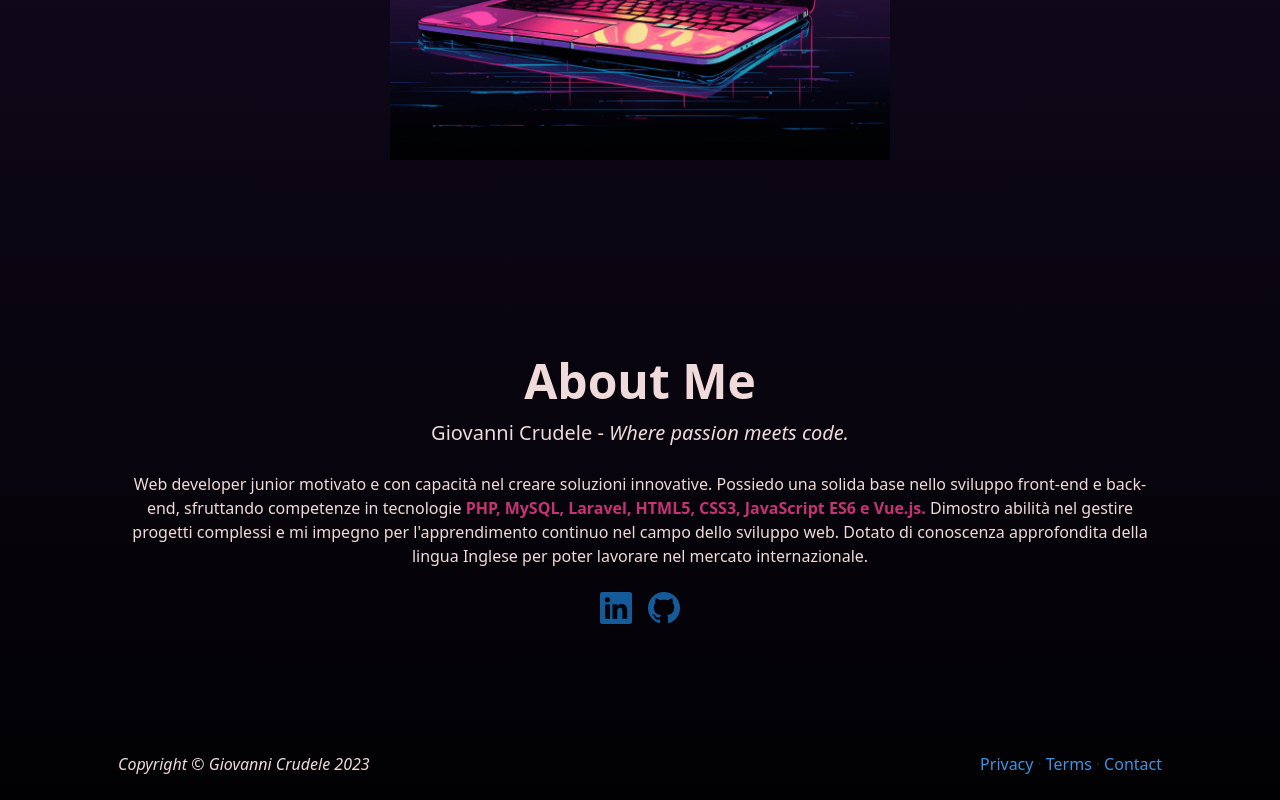
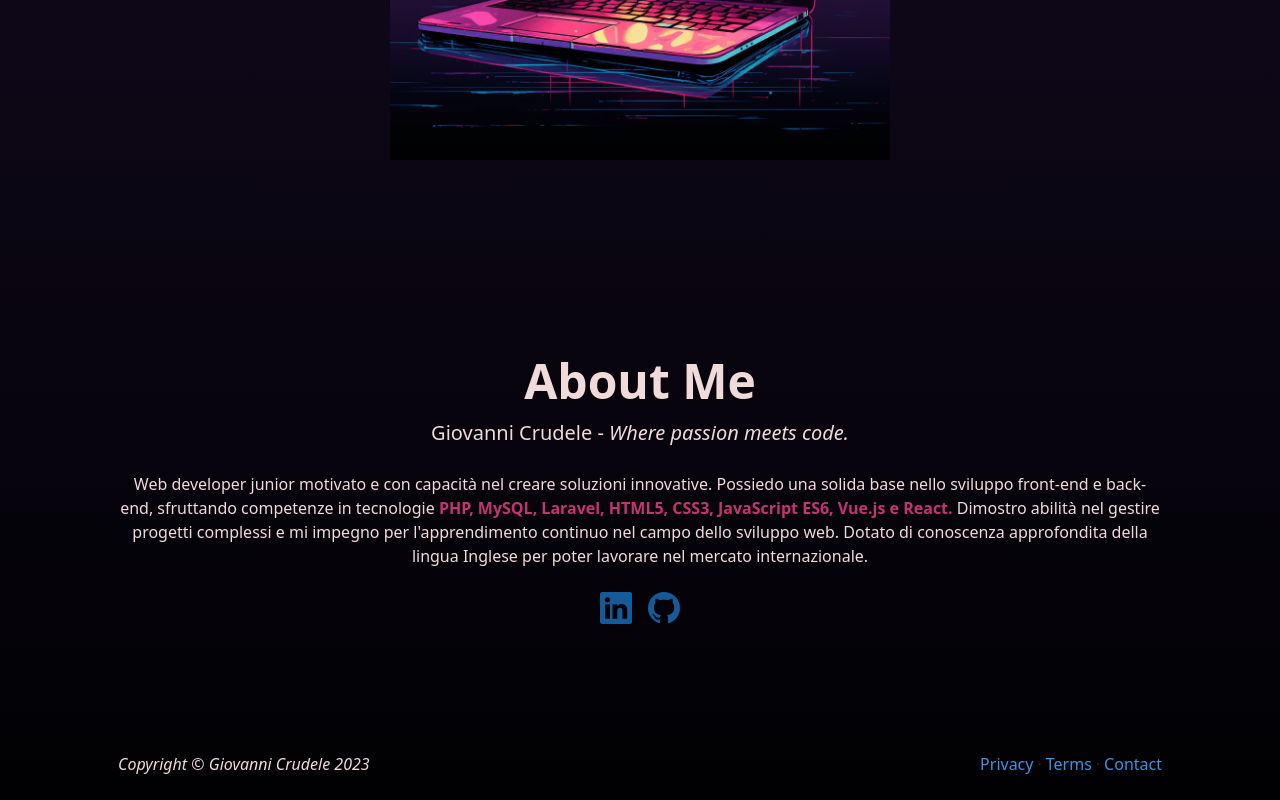
Before and after one commit to JarielGFox/neonsunset, a Vue app: page / in a window 1280 px wide. Shown: the part 805-1605 px from the top of the page. Built offline with nearby package versions, Linux system fonts and the light colour scheme.

Commit message:
slight update

```diff
--- a/src/views/About.vue
+++ b/src/views/About.vue
@@ -21,12 +21,11 @@ export default {
             <h2 class="display-5 fw-bolder"><span class="text-gradient d-inline">About Me</span></h2>
             <p class="lead fw-light mb-4">Giovanni Crudele - <em>Where passion meets code.</em></p>
             <p class="text-pink-light">Web developer junior motivato e con capacità nel creare soluzioni innovative.
-              Possiedo
-              una solida base nello sviluppo front-end e back-end, sfruttando competenze in tecnologie <span
-                class="text-pink"><strong> PHP, MySQL, Laravel, HTML5, CSS3, JavaScript ES6 e Vue.js. </strong></span>
-              Dimostro abilità
-              nel gestire progetti complessi e mi impegno per l'apprendimento continuo nel campo dello sviluppo web.
-              Dotato di conoscenza approfondita della lingua Inglese per poter lavorare nel mercato internazionale.</p>
+              Possiedo una solida base nello sviluppo front-end e back-end, sfruttando competenze in tecnologie <span
+                class="text-pink"><strong> PHP, MySQL, Laravel, HTML5, CSS3, JavaScript ES6, Vue.js e React.
+                </strong></span> Dimostro abilità nel gestire progetti complessi e mi impegno per l'apprendimento continuo
+              nel campo dello sviluppo web. Dotato di conoscenza approfondita della lingua Inglese per poter lavorare nel
+              mercato internazionale.</p>
             <div class="d-flex w-100 gap-3 justify-content-center fs-2">
               <a class="text-sea d-block" href="https://linkedin.com/in/giocrudele" target="_blank"><i
                   class="bi bi-linkedin"></i></a>
--- a/src/views/Projects.vue
+++ b/src/views/Projects.vue
@@ -25,9 +25,10 @@ export default {
                                     <p>Una progressive web app, costituita da logiche JavaScript, struttura HTML e librerie
                                         CSS Bootstrap. Può essere utilizzata comodamente da Smartphone per misurare il
                                         proprio tempo in competizioni sportive o per giochi da tavolo che utilizzano la
-                                        misurazione del tempo.</p>
+                                        misurazione del tempo. <span class="text-pink fw-bold">Provalo qui -></span> <a
+                                            href="https://neonsunset.altervista.org/pwa/stopwatch/">Stopwatch</a></p>
                                 </div>
-                                <img class="img-fluid" src="https://dummyimage.com/300x400/343a40/6c757d" alt="..." />
+                                <img class="img-fluid" src="../assets/img/stopwatch.jpg" alt="Stopwatch JS" />
                             </div>
                         </div>
                     </div>
@@ -90,7 +91,7 @@ export default {
     <section class="py-5">
         <div class="container px-5">
             <div class="text-center">
-                <h4 class="display-4 fw-bolder mb-4 text-pink-light">Interessatə ?</h4>
+                <h4 class="display-4 fw-bolder mb-4 text-pink-light">Vuoi saperne di più?</h4>
                 <h4 class="display-4 fw-bolder mb-4 text-pink-light">Collaboriamo insieme allora!</h4>
                 <router-link :to="{ name: 'contacts' }"
                     class="btn btn-cta btn-lg px-5 py-3 fs-6 fw-bolder mb-3 mb-sm-3">Contattami
```
Also changed, not shown: src/assets/img/stopwatch.jpg (added).
